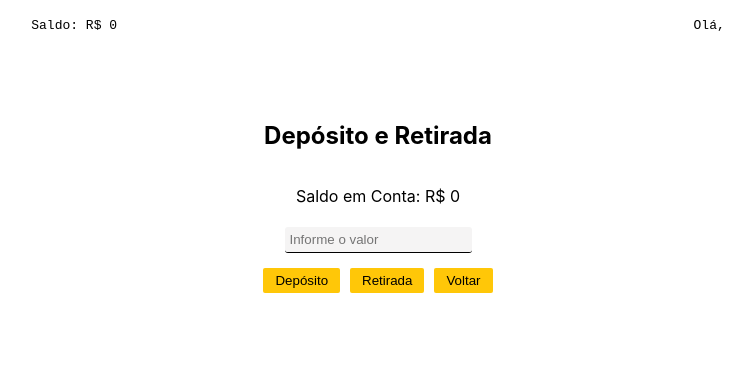
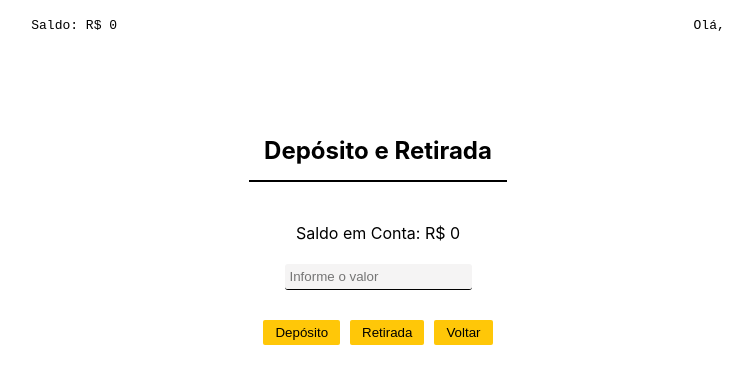
Before and after one commit to Yasmim-Matos/desafio-pratico-ps-xp, a React (Create React App) app: page /desafio-pratico-ps-xp/depositandwithdrawal in a window 1280 px wide. Shown: the top 384 px of the page, without its empty margins (262-1015 px from the left). Built offline with nearby package versions, Linux system fonts and the light colour scheme.

Commit message:
feat (style): some changes were made on 'DepositAndWithdrawal' style file to make the page view better

```diff
--- a/src/styles/DepositAndWithdrawalPage.css
+++ b/src/styles/DepositAndWithdrawalPage.css
@@ -4,6 +4,12 @@
     flex-direction: column;
     text-align: center;
     margin-top: 50px;
+}
+
+.deposit-withdrawal-container h1 {
+    border-bottom: 2px black solid;
+    padding: 15px;
+    margin-bottom: 25px;
 }
 
 .deposit-withdrawal-container input {
@@ -26,7 +32,7 @@
     border-radius: 2px;
     color: rgb(0, 0, 0);
     padding: 5px 12px;
-    margin: 10px 5px;
+    margin: 25px 5px;
 }
 
 .dep-and-withdrawal-buttons button:hover {
```
